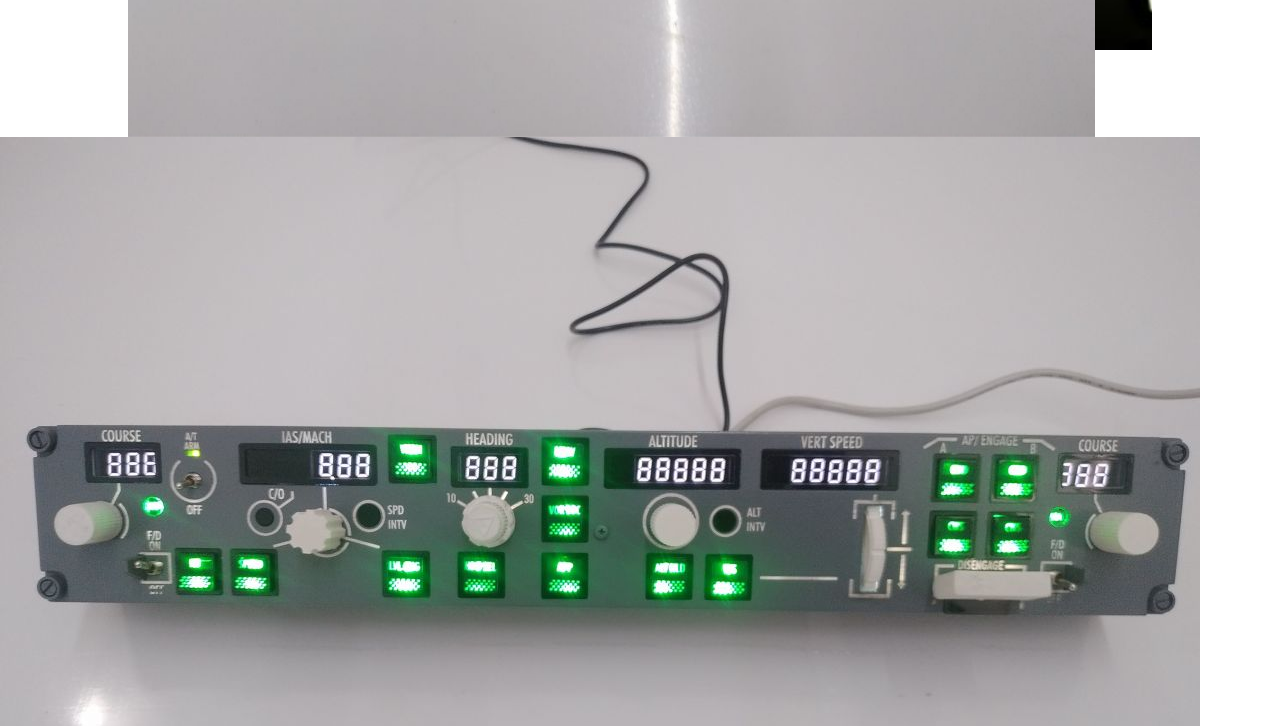
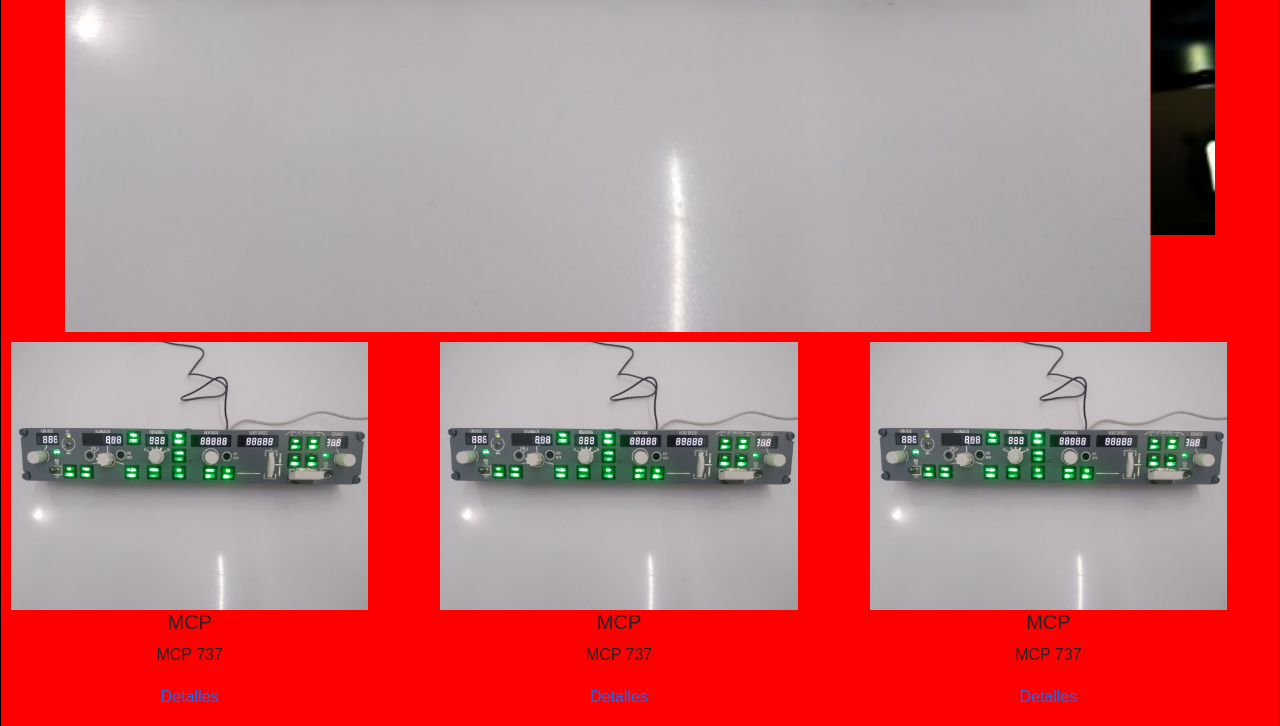
Before and after one commit to jetraid/Proyecto-Final-AAPRO2023, a plain HTML site: page index.html in a window 1280 px wide. Shown: the part 700-1426 px from the top of the page. Drawn offline with nearby package versions, Linux system fonts and the light colour scheme.

Commit message:
main con grid
se agrego main con grid,
Falta cambiar imagenes y estilos

```diff
--- a/css/estilos.css
+++ b/css/estilos.css
@@ -18,6 +18,11 @@ body {
 
     margin:0;
     line-height: 1.6;
+    background-color: red;
+    max-width: 100%;
+    border: 1px solid black;
+
+
 }
 
 /*Inicio Header*/
@@ -38,12 +43,13 @@ a{
     margin: 0;
     font-size: 1.5em;
 
+
 }
 
 .navppal{
     margin-top: 5px;
+}
 
-}
 
 .logo a,
 .navppal a {
@@ -57,19 +63,51 @@ a{
     padding-bottom: .5em;
     border: 1px solid blue;
     background-color: beige;
+    width: 90%;
+
+
+
+
+
+
 
 }
 
 .carousel {
+
     display: flex;
-    width: 80%;
+    width: 90%;
     margin: 0 auto;
+    margin-top: 100px;
+
 }
 
 /* fin header*/
 
 /* Inicio body con GRID */
 
+.contenedorMain{
+    display: grid;
+    grid-template-columns: repeat(1, 1Fr);
+    grid-template-rows: auto;
+    grid-gap: 10px;
+    justify-items: stretch;
+    text-align: center;
+    grid-auto-flow: row;
+
+}
+
+.contenedorMain div {
+
+    width: 90%;
+    text-align: center;
+    padding: 10px;
+}
+
+.contenedorMain div img {
+    width:100%;
+    object-fit: cover;
+}
 
 /* fin body con grid*/
 
@@ -89,14 +127,23 @@ a{
     width: 80%;
     margin: 0 auto;
 
+}
+.contenedorMain{
+    grid-template-columns: repeat(2, 1Fr);
+}
+
 
 /*media query monitor*/
 
-}
+
 @media (min-width: 1025px) {
 	.header {
 		flex-direction: row;
 		justify-content: space-between;
 	}
+    .contenedorMain{
+        grid-template-columns: repeat(3, 1Fr);
+
+    }
+
 }
-}
--- a/index.html
+++ b/index.html
@@ -47,7 +47,7 @@
             </button>
           </div>
 
-            <div class="contenedor-main"><!-- Contenedor MAIN cartas de productos hecha con GRID-->
+            <div class="contenedorMain"><!-- Contenedor MAIN cartas de productos hecha con GRID-->
 
                 <div class="uno">
                     <img src="./img/mcp1.jpg" alt="" srcset="">
```
Also changed, not shown: 1 other file.
